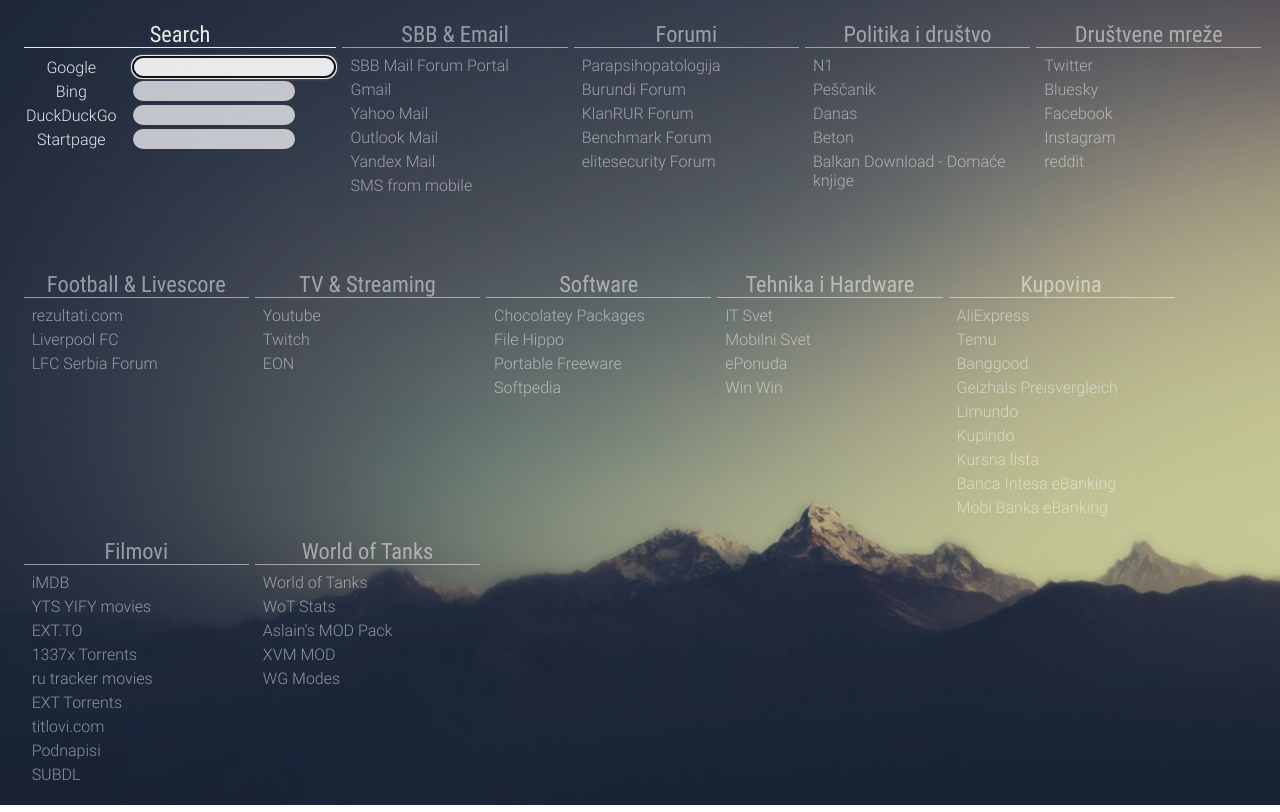
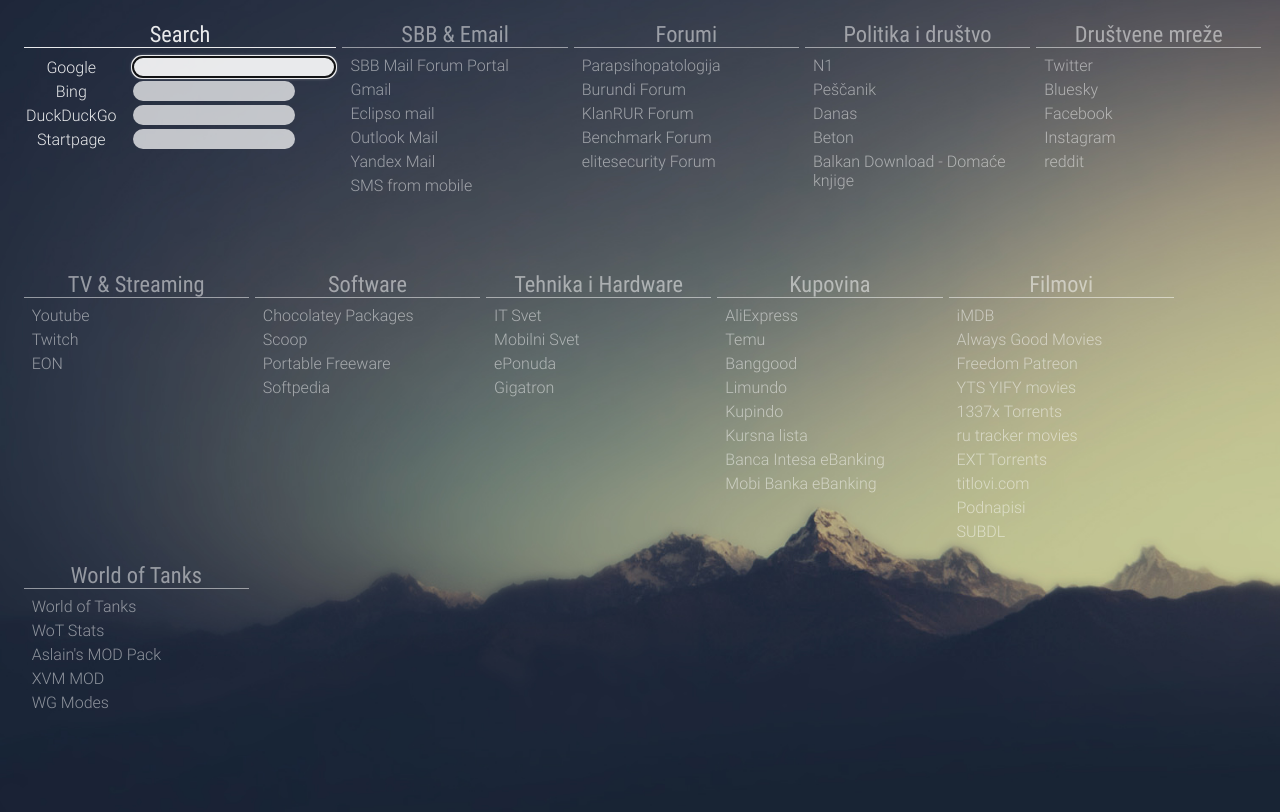
Before and after one commit to YossarianBGD/startpage, a plain HTML site: page index.html in a window 1280 px wide. Shown: the part 104-916 px from the top of the page. Drawn offline with Linux system fonts and the light colour scheme; a web font is replaced by a local one.

Commit message:
Update index.html

```diff
--- a/index.html
+++ b/index.html
@@ -70,7 +70,7 @@
 		<ul>
 			<li><a style="display: inline;" href="http://www.sbb.rs/"> SBB </a><a style="display: inline;" href="http://webmail.sbb.rs/"> Mail </a><a style="display: inline;" href="http://forum.sbb.rs/"> Forum </a><a style="display: inline;" href="https://sbb.rs/account/"> Portal </a></li>
 			<li><a href="https://mail.google.com/"> Gmail </a></li>
-			<li><a href="http://mail.yahoo.com/"> Yahoo Mail </a></li>
+			<li><a href="https://www.eclipso.eu/email.php"> Eclipso mail </a></li>
 			<li><a href="https://www.outlook.com/"> Outlook Mail </a></li>
 			<li><a href="https://mail.yandex.com/"> Yandex Mail </a></li>
 			<li><a href="https://messages.google.com/web/"> SMS from mobile </a></li>
@@ -111,15 +111,6 @@
 	</div>
 
 
-	<div class="box"><h4>Football &amp; Livescore</h4>
-		<ul>
-			<li><a href="http://www.rezultati.com/"> rezultati.com </a></li>
-			<li><a href="http://www.liverpoolfc.tv/"> Liverpool FC </a></li>
-			<li><a href="http://www.lfcserbia.com/forum/"> LFC Serbia Forum </a></li>
-		</ul>
-	</div>
-
-
 	<div class="box"><h4>TV &amp; Streaming</h4>
 		<ul>
 			<li><a href="http://www.youtube.com/"> Youtube </a></li>
@@ -132,7 +123,7 @@
 	<div class="box"><h4>Software</h4>
 		<ul>
 			<li><a href="https://chocolatey.org/packages?q=&moderatorQueue=&prerelease=false&sortOrder=package-created"> Chocolatey Packages </a></li>
-			<li><a href="http://www.filehippo.com/"> File Hippo </a></li>
+			<li><a href="https://scoop.sh/#/apps"> Scoop </a></li>
 			<li><a href="http://www.portablefreeware.com/"> Portable Freeware </a></li>
 			<li><a href="http://win.softpedia.com/"> Softpedia </a></li>
 		</ul>
@@ -144,7 +135,7 @@
 			<li><a href="http://www.itsvet.com/"> IT Svet </a></li>
 			<li><a href="http://www.mobilnisvet.com/"> Mobilni Svet </a></li>
 			<li><a href="http://www.eponuda.com/"> ePonuda </a></li>
-			<li><a href="http://www.winwin.rs/"> Win Win </a></li>
+			<li><a href="http://www.gigatron.rs/"> Gigatron </a></li>
 		</ul>
 	</div>
 
@@ -154,7 +145,6 @@
 			<li><a href="http://www.aliexpress.com/"> AliExpress </a></li>
 			<li><a href="http://www.temu.com/"> Temu </a></li>
 			<li><a href="http://www.banggood.com/"> Banggood </a></li>
-			<li><a href="https://geizhals.at/"> Geizhals Preisvergleich </a></li>
 			<li><a href="http://www.limundo.com/"> Limundo </a></li>
 			<li><a href="https://www.kupindo.com/"> Kupindo </a></li>
 			<li><a href="http://www.kursna-lista.com/kursna-lista-nbs"> Kursna lista </a></li>
@@ -167,8 +157,9 @@
 	<div class="box"><h4>Filmovi</h4>
 		<ul>
 			<li><a href="http://www.imdb.com/"> iMDB </a></li>
+			<li><a href="https://alwaysgoodmovies.com/"> Always Good Movies </a></li>
+			<li><a href="https://www.patreon.com/cw/MisliteMojomGlavom/posts"> Freedom Patreon </a></li>
 			<li><a href="https://yts.gg"> YTS YIFY movies </a></li>
-			<li><a href="https://ext.to/"> EXT.TO </a></li>
 			<li><a href="https://1337x.to/"> 1337x Torrents </a></li>
 			<li><a href="https://rutracker.org/forum/viewforum.php?f=2339"> ru tracker movies </a></li>
 			<li><a href="https://ext.to/"> EXT Torrents </a></li>
@@ -206,12 +197,9 @@
 				<li><a href="https://kino.davor.in.rs/">🎬 ARTHAUS KINO</a></li>
 				<li><a href="https://torrent.davor.in.rs/">🌐 qBittorrent</a></li>
 				<li><a href="https://paperless.davor.in.rs/">📄 Paperless-ngx</a></li>
-				<li><a href="https://pdf.davor.in.rs/">📑 Bento PDF</a></li>
 				<li><a href="https://excalidraw.davor.in.rs/">✏️ Excalidraw</a></li>
 				<li><a href="https://trip.davor.in.rs/">🗺️ Trip</a></li>
-				<li><a href="https://drop.davor.in.rs/">🔰 PairDrop</a></li>
 				<li><a href="https://wol.davor.in.rs/">💻 Wake On Lan</a></li>
-				<li><a href="https://backup.davor.in.rs/">🗄️ Backup</a></li>
 				<li><a href="https://nas.davor.in.rs/">🛠️ NAS</a></li>
 				<li><a href="https://pihole.davor.in.rs/">🛠️ piHole</a></li>
 				<li><a href="https://dockhand.davor.in.rs/">🛠️ Dockhand</a></li>
@@ -224,12 +212,9 @@
 				<li><a href="http://192.168.20.10:28096/">🎬 ARTHAUS KINO</a></li>
 				<li><a href="https://192.168.20.10:18181/">🌐 qBittorrent</a></li>
 				<li><a href="#">📄 Paperless-ngx</a></li>
-				<li><a href="http://192.168.20.254:3073/">📑 Bento PDF</a></li>
 				<li><a href="http://192.168.20.254:4002/">✏️ Excalidraw</a></li>
 				<li><a href="https://192.168.20.254:48081/">🗺️ Trip</a></li>
-				<li><a href="http://192.168.20.254:8092/">🔰 PairDrop</a></li>
 				<li><a href="http://192.168.20.254:8090/">💻 Wake On Lan</a></li>
-				<li><a href="http://192.168.20.254:8069/">🗄️ Backup</a></li>
 				<li><a href="https://192.168.20.10:38031/">🛠️ NAS</a></li>
 				<li><a href="http://192.168.20.254:8080/">🛠️ piHole</a></li>
 				<li><a href="http://192.168.20.254:3005/">🛠️ Dockhand</a></li>
```
